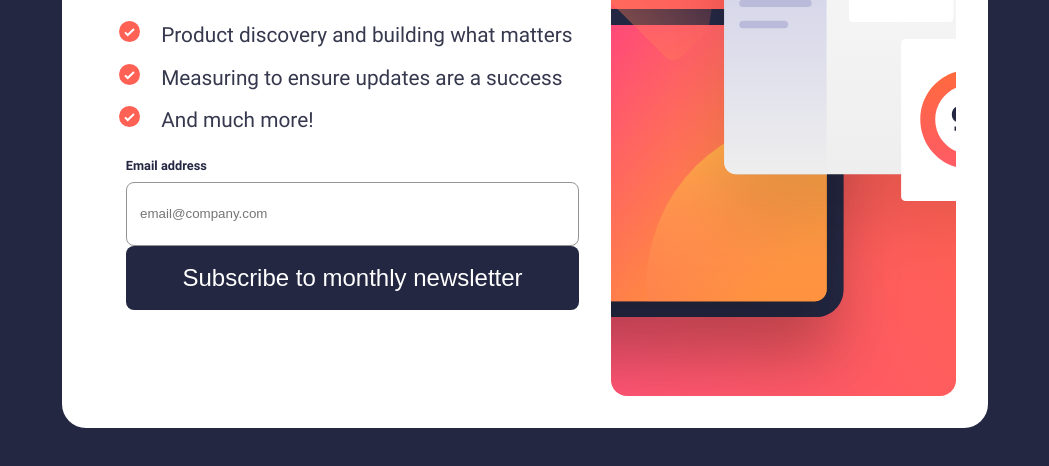
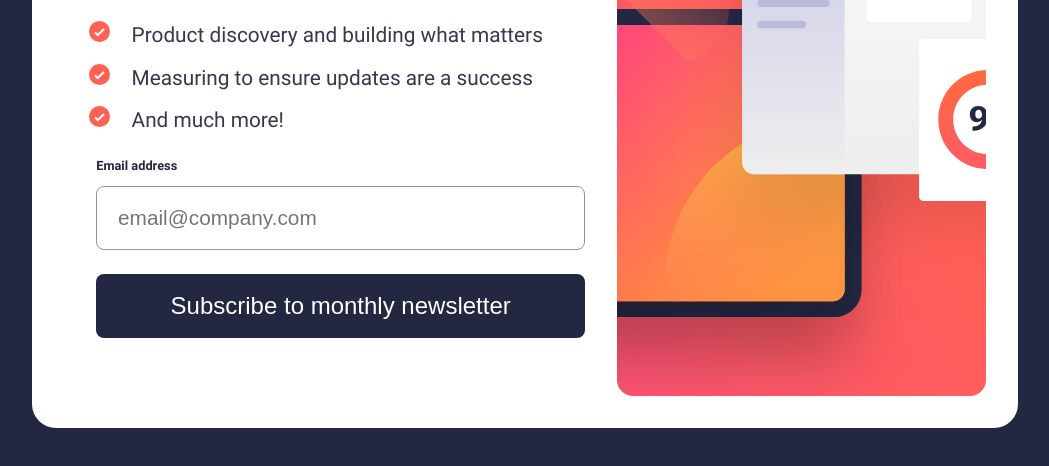
Before and after one commit to uheron96/sign-up-newsletter, a plain HTML site: page src/pages/index.html in a window 1280 px wide. Shown: the part 284-750 px from the top of the page, without its empty margins (115-1164 px from the left). Drawn offline with Linux system fonts and the light colour scheme.

Commit message:
little fixes for styles

```diff
--- a/src/styles/styles.css
+++ b/src/styles/styles.css
@@ -58,6 +58,7 @@ input[type="email"] {
   padding-left: 1em;
   margin-top: 0.5em;
   box-sizing: border-box;
+  font-size: clamp(0.6em, 5vw, 1.3em);
 }
 
 input[type="email"]:focus {
@@ -75,3 +76,7 @@ form:invalid input[type="email"]:not(:focus) {
   display: none;
   color: var(--red);
 }
+
+.submit-button {
+  margin-top: 1em;
+}
```
Also changed, not shown: 2 other files.
